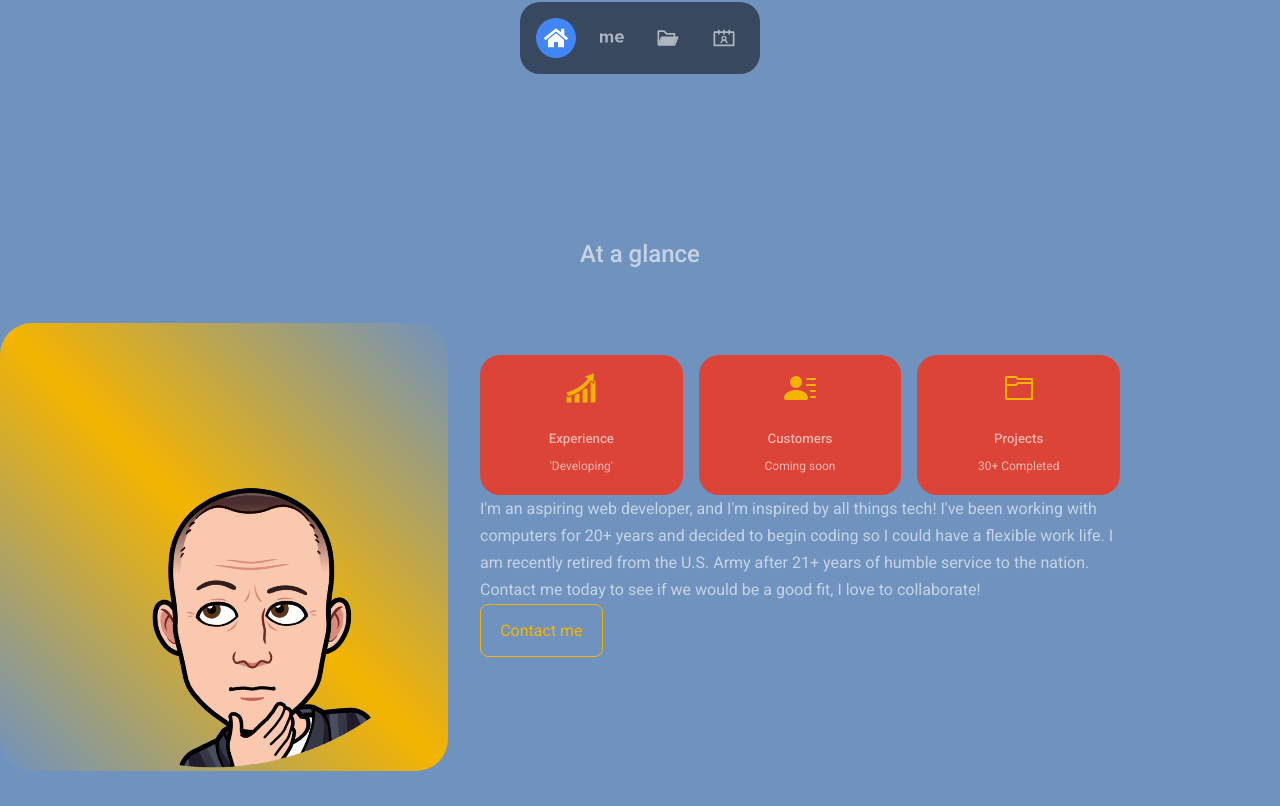
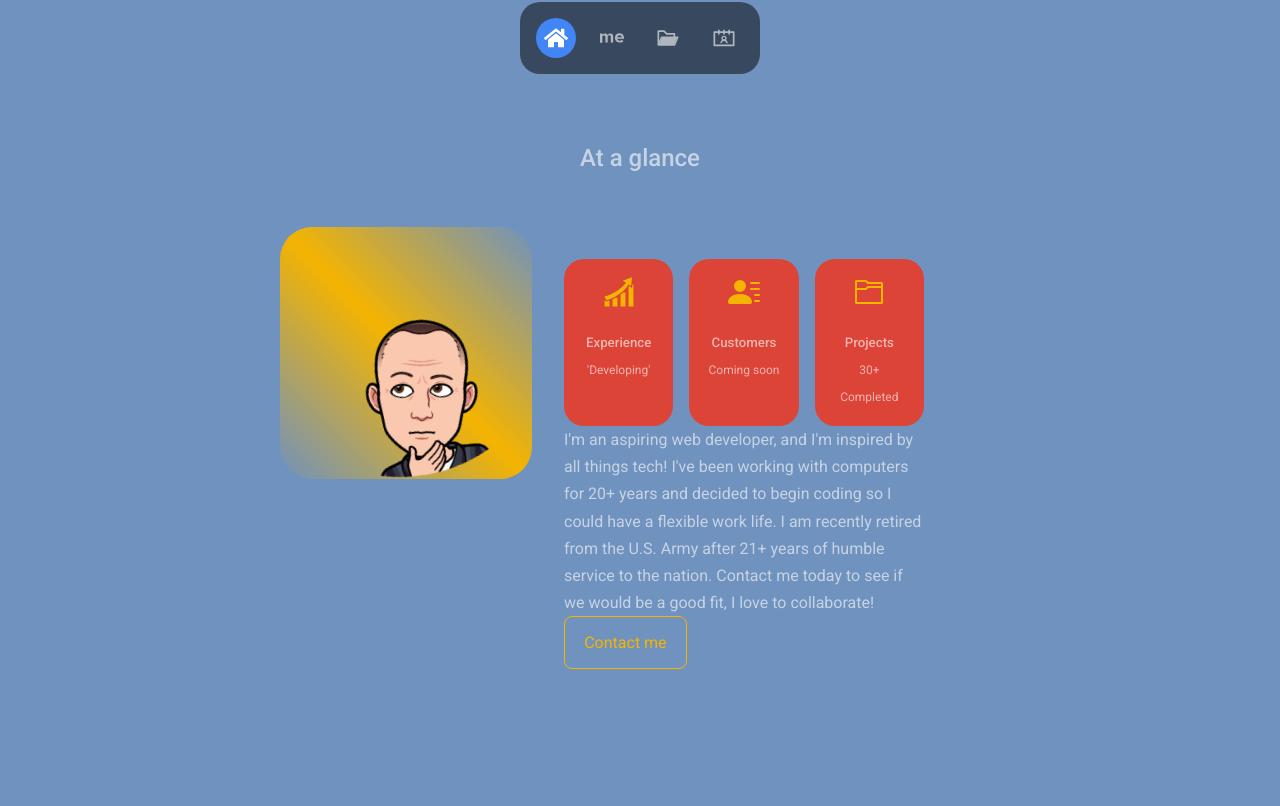
Before and after one commit to kevin-foreman/Personal-React-Portfolio, a React (Create React App) app: page / in a window 1280 px wide. Shown: the part 694-1500 px from the top of the page. Built offline with nearby package versions, Linux system fonts and the light colour scheme.

Commit message:
Fixed the visual spilling by modifying some of the view heights

```diff
--- a/src/App.js
+++ b/src/App.js
@@ -10,7 +10,7 @@ import Footer from './components/footer/Footer'
 
 const App = () => {
   return (
-    <div>
+    <div className='container'>
       <Header />
 
       <Nav />
--- a/src/components/contact/Contact.js
+++ b/src/components/contact/Contact.js
@@ -16,7 +16,7 @@ const Contact = () => {
             <HiOutlineMail className='contact__option-icon'/>
             <h4>Email</h4>
             <h5>kevin.o.foreman2@gmail.com</h5>
-            <a href="mailto:kevin.o.foreman2@gmail.com" target="_blank" rel="noreferrer">Message me</a>
+            <a href="mailto:kevin.o.foreman2@gmail.com" target="_blank" rel="noreferrer">Email me</a>
           </article>
 
           <article className="contact__option">
--- a/src/index.css
+++ b/src/index.css
@@ -6,7 +6,6 @@
     border: 0;
     outline: 0;
     box-sizing: border-box;
-    list-style: none;
     text-decoration: none;
 }
 /* Colorized using tetradic color scheme, thanks Google! */
@@ -17,7 +16,7 @@
     --color-primary-variant: #0F9D58;
     --color-white: #fff;
     --color-light: rgba(255, 255, 255, 0.6);
-    --container-width-lf: 75%;
+    --container-width-lg: 75%;
     --container-width-md: 85%;
     --container-width-ms: 90%;
     --transition: all 400ms ease;
@@ -25,7 +24,7 @@
 
 .container {
     width: var(--container-width-lg);
-    margin: 0 auto;
+    margin: auto;
 }
 
 html {
@@ -57,8 +56,8 @@ h1 {
 }
 
 section {
-    margin-top: 8rem;
-    height: 100vh;
+    margin-top: 2rem;
+    height: 180vh;
 }
 
 section > h2, section > h5 {
```
Also changed, not shown: 16 other files (tests, documents, lock files or other folders).
